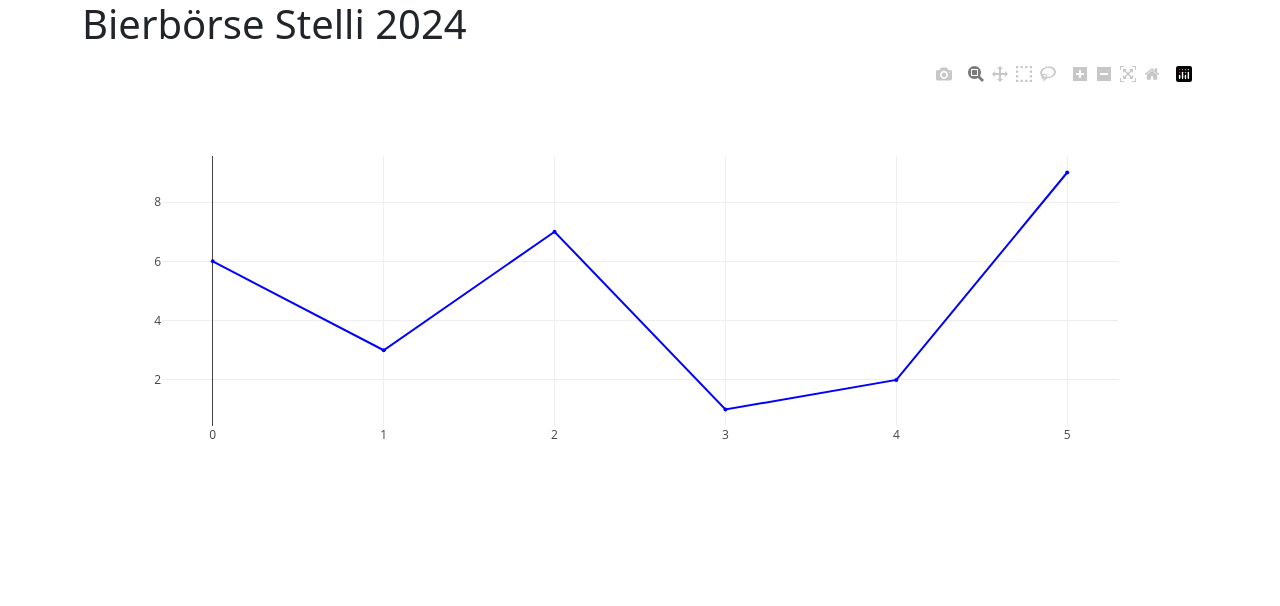
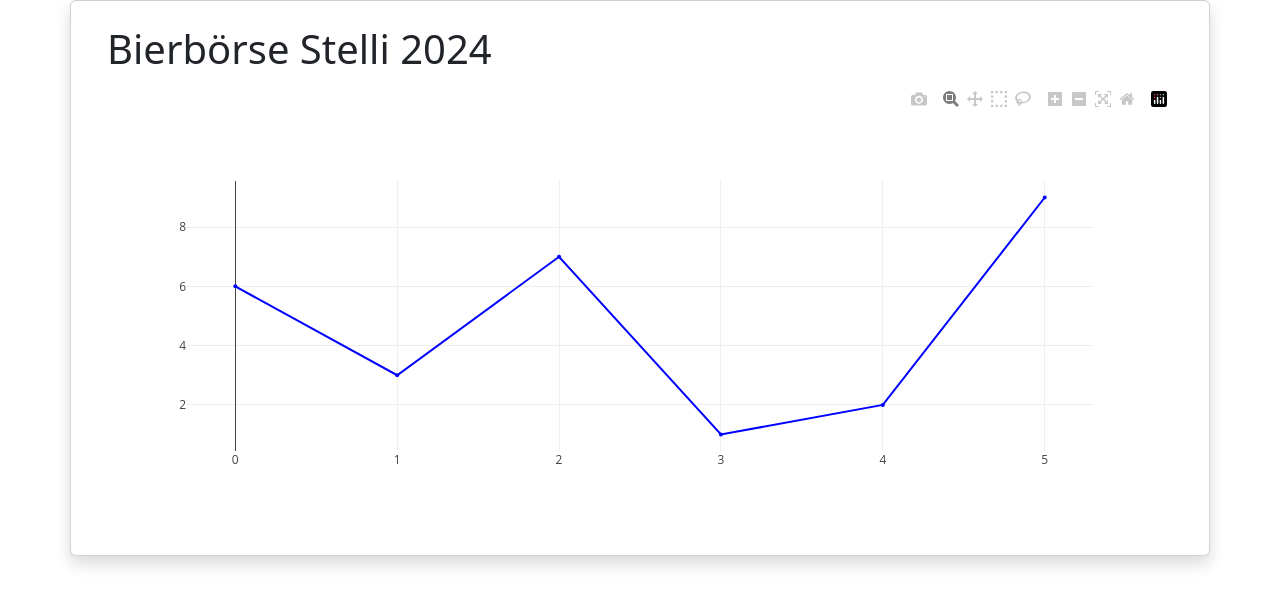
Before and after one commit to Bushty/stelli-bierboerse, a Flask app: page /graph in a window 1280 px wide. Shown: the top 606 px of the page. Run offline with Flask 3, Linux system fonts and the light colour scheme; some libraries are stand-ins or nearby versions.

Commit message:
Update graph.html

```diff
--- a/templates/graph.html
+++ b/templates/graph.html
@@ -8,6 +8,7 @@
     <script src="https://cdn.plot.ly/plotly-latest.min.js"></script>
 </head>
 <body>
+    <div class="container card shadow p-4 mx-auto my-auto">
         <div id="header" class="container">
             <h1>Bierbörse Stelli 2024</h1>
         </div>
@@ -27,5 +28,6 @@
                 }, 30000);
             </script>
         </div>
+    </div>
 </body>
 </html>
```
Lines whose indentation alone changed are shown as unchanged.
